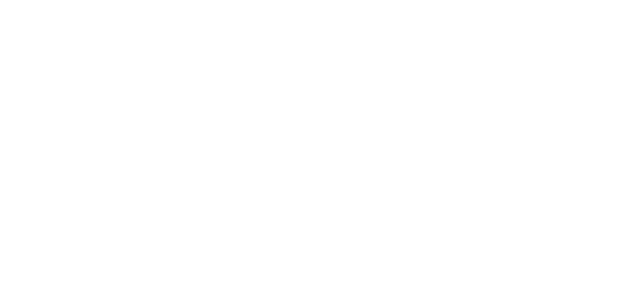
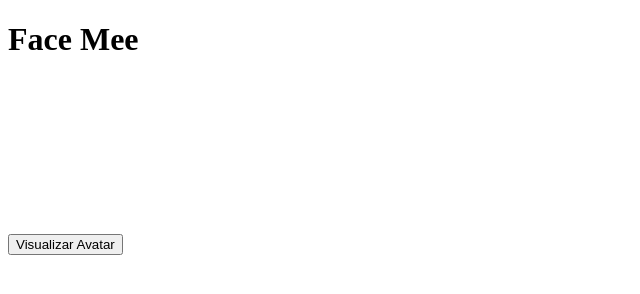
Before and after one commit to marcythany/facemee, a plain HTML site: page index.html in a window 1280 px wide. Shown: the whole page, without its empty margins (0-640 px from the left). Drawn offline with Linux system fonts and the light colour scheme.

Commit message:
Update Index

```diff
--- a/index.html
+++ b/index.html
@@ -3,7 +3,18 @@
 	<head>
 		<meta charset="UTF-8" />
 		<meta name="viewport" content="width=device-width, initial-scale=1.0" />
-		<title>Document</title>
+		<title>Face Mee - Avatar Maker</title>
 	</head>
-	<body></body>
+	<body>
+		<h1>Face Mee</h1>
+		<nav></nav>
+		<main>
+			<div id="canvas-container">
+				<canvas id="canvas"></canvas>
+			</div>
+			<div id="controles"></div>
+			<button id="visualizar">Visualizar Avatar</button>
+		</main>
+		<footer></footer>
+	</body>
 </html>
```
